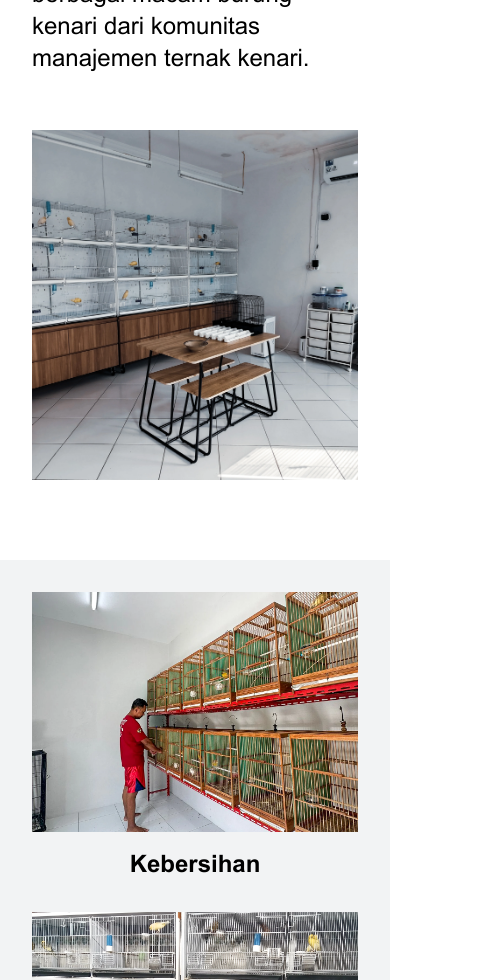
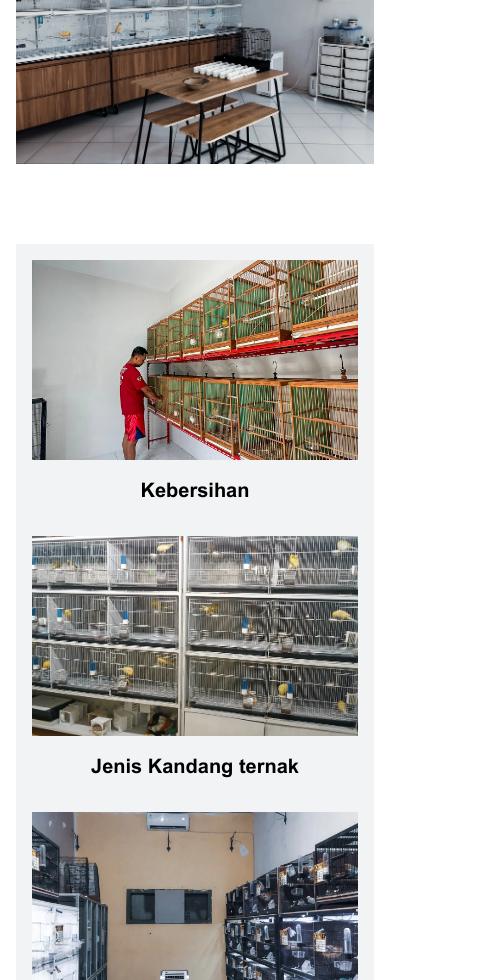
Before and after one commit to yerisrifan/cbsm-web-v2, a Next.js app: page / in a window 390 px wide. Shown: the part 1020-2000 px from the top of the page, 500 px wide, since content can reach past the window. Built offline with nearby package versions, Linux system fonts and the light colour scheme.

Commit message:
image optimization

```diff
--- a/app/page.tsx
+++ b/app/page.tsx
@@ -4,17 +4,17 @@ import { FaApple } from "react-icons/fa";
 
 export default function Home() {
   return (
-    <main className="space-y-20 my-8 px-0 md:px-8 mt-20">
-      <section className="flex flex-col md:flex-row justify-between px-8 ">
-        <div className="w-full md:w-1/2 mb-4">
+    <main className="space-y-20 my-8 px-4 md:px-8 mt-20">
+      <section className="flex flex-col md:flex-row justify-between">
+        <div className="w-full md:w-1/2 mb-8 md:mb-0">
           <div className="flex items-center">
             <div className="ring-offset-2 ring-4 mr-1 ring-yellow rounded-full w-2 h-2"></div>
             <div className="w-full border-b-4 border-yellow"></div>
           </div>
-          <h3 className="text-5xl font-arialb mt-8 ">
+          <h3 className="text-3xl md:text-5xl font-arialb mt-6 md:mt-8">
             Berinteraksi dan berbagi pengalaman!
           </h3>
-          <p className="text-2xl font-medium mt-12 pr-10">
+          <p className="text-lg md:text-2xl font-medium mt-6 md:mt-12 pr-0 md:pr-10">
             Dapatkan akses ke informasi dan pengetahuan teruji dan terpecaya
             dalam budidaya berbagai macam burung kenari dari komunitas manajemen
             ternak kenari.
@@ -27,59 +27,40 @@ export default function Home() {
             width={0}
             height={0}
             sizes="100vw"
-            className="object-cover w-full h-[350px] relative mt-10 md:mt-0"
+            className="object-cover w-full h-[250px] md:h-[350px] relative mt-6 md:mt-0"
           />
         </div>
       </section>
-      <section className="grid grid-cols-1 md:grid-cols-4 p-8 bg-foreground  gap-8 md:gap-4">
-        <div className="flex flex-col items-center justify-center gap-4 ">
-          <Image
-            src="/assets/image/section-2-img-1.webp"
-            alt="hero"
-            width={0}
-            height={0}
-            sizes="100vw"
-            className="object-cover w-[420px] h-[240px] relative"
-          />
-          <h4 className="font-arialb text-2xl">Kebersihan</h4>
-        </div>
-        <div className="flex flex-col items-center justify-center gap-4 ">
-          <Image
-            src="/assets/image/section-2-img-2.webp"
-            alt="hero"
-            width={0}
-            height={0}
-            sizes="50vw"
-            className="object-cover w-[420px] h-[240px] relative"
-          />
-          <h4 className="font-arialb text-2xl">Jenis Kandang ternak</h4>
-        </div>
-        <div className="flex flex-col items-center justify-center gap-4 ">
-          <Image
-            src="/assets/image/section-2-img-3.webp"
-            alt="hero"
-            width={0}
-            height={0}
-            sizes="10vw"
-            className="object-cover w-[420px] h-[240px] relative"
-          />
-          <h4 className="font-arialb text-2xl">Pengaturan Ruangan</h4>
-        </div>
-        <div className="flex flex-col items-center justify-center gap-4 ">
-          <Image
-            src="/assets/image/section-2-img-4.webp"
-            alt="hero"
-            width={0}
-            height={0}
-            sizes="100vw"
-            className="object-cover w-[420px] h-[240px] relative"
-          />
-          <h4 className="font-arialb text-2xl">Pengaturan Indukan</h4>
-        </div>
+
+      <section className="grid grid-cols-1 sm:grid-cols-2 md:grid-cols-4 p-4 md:p-8 bg-foreground gap-8 md:gap-4">
+        {[
+          { src: "section-2-img-1.webp", title: "Kebersihan" },
+          { src: "section-2-img-2.webp", title: "Jenis Kandang ternak" },
+          { src: "section-2-img-3.webp", title: "Pengaturan Ruangan" },
+          { src: "section-2-img-4.webp", title: "Pengaturan Indukan" },
+        ].map((item, index) => (
+          <div
+            key={index}
+            className="flex flex-col items-center justify-center gap-4"
+          >
+            <Image
+              src={`/assets/image/${item.src}`}
+              alt={item.title}
+              width={0}
+              height={0}
+              sizes="(max-width: 768px) 100vw, 50vw"
+              className="object-cover w-full h-[200px] md:h-[240px]"
+            />
+            <h4 className="font-arialb text-xl md:text-2xl text-center">
+              {item.title}
+            </h4>
+          </div>
+        ))}
       </section>
-      <section id="app" className="relative">
-        <div id="top" className="flex flex-col md:flex-row absolute w-full ">
-          <div className="relative w-[500px] h-[500px]"></div>
+
+      <section id="app" className="relative px-4 md:px-8">
+        <div id="top" className="flex flex-col md:flex-row w-full">
+          <div className="relative w-full md:w-[500px] h-[300px] md:h-[500px]"></div>
           <div className="w-full hidden md:block">
             <div className="flex items-center mt-20">
               <div className="w-full border-b-4 border-yellow"></div>
@@ -87,29 +68,31 @@ export default function Home() {
             </div>
           </div>
         </div>
-        <div className="grid grid-cols-1 md:grid-cols-2 gap-8 p-8">
+        <div className="grid grid-cols-1 md:grid-cols-2 gap-8">
           <Image
             src="/assets/image/img-app.webp"
             alt="hero"
             width={0}
             height={0}
             sizes="100vw"
-            className="object-contain w-full h-[700px] relative"
+            className="object-cover w-full h-[400px] md:h-[700px] relative"
           />
-          <div className="mt-32 z-10">
-            <h4 className="font-arialb text-4xl">
+          <div className="mt-8 md:mt-32 z-10">
+            <h4 className="font-arialb text-3xl md:text-4xl">
               Berhasil dalam budidaya burung kenari!
             </h4>
-            <p className="text-2xl font-medium mt-4">
+            <p className="text-lg md:text-2xl font-medium mt-4">
               Aplikasi CBSM diciptakan untuk berbagi pengetahuan dan mengenalkan
               sebuah sistem untuk mengelola budidaya burung kenari.
             </p>
-            <h5 className="text-4xl font-arialb mt-8">Coba sekarang!</h5>
-            <div className="flex flex-col md:flex-row mt-4 space-x-0 md:space-x-4 space-y-2 md:space-y-0">
+            <h5 className="text-3xl md:text-4xl font-arialb mt-8">
+              Coba sekarang!
+            </h5>
+            <div className="flex flex-col sm:flex-row mt-4 space-y-2 sm:space-y-0 sm:space-x-4">
               <a
                 href="https://app.cbsm.co.id/uploads/cbsm-1.2.3.apk"
                 target="_blank"
-                className="bg-primary px-16 py-2 text-yellow font-arialb flex items-center justify-center cursor-pointer "
+                className="bg-primary px-8 md:px-16 py-2 text-yellow font-arialb flex items-center justify-center cursor-pointer"
               >
                 <IoLogoAndroid size={24} className="mr-2" />
                 Android
@@ -117,7 +100,7 @@ export default function Home() {
               <a
                 href="https://apps.apple.com/id/app/cbsm/id6593665827?l=id"
                 target="_blank"
-                className="bg-primary px-16 py-2 text-yellow font-arialb flex items-center justify-center "
+                className="bg-primary px-8 md:px-16 py-2 text-yellow font-arialb flex items-center justify-center"
               >
                 <FaApple size={24} className="mr-2" />
                 IOS
@@ -126,12 +109,15 @@ export default function Home() {
           </div>
         </div>
       </section>
-      <section id="about" className="bg-yellow p-8">
+
+      <section id="about" className="bg-yellow p-4 md:p-8">
         <div
           id="footer-header"
-          className="flex flex-col md:flex-row items-center justify-center "
+          className="flex flex-col md:flex-row items-center justify-center"
         >
-          <h4 className="font-arialb text-4xl min-w-fit">Tentang Kami</h4>
+          <h4 className="font-arialb text-3xl md:text-4xl min-w-fit mb-4 md:mb-0">
+            Tentang Kami
+          </h4>
           <div className="w-full hidden md:block">
             <div className="flex items-center ml-4">
               <div className="w-full border-b-4 border-primary"></div>
@@ -141,13 +127,13 @@ export default function Home() {
         </div>
         <div className="grid grid-cols-1 md:grid-cols-2 gap-8 font-medium mt-4">
           <div className="space-y-4">
-            <p>
+            <p className="text-sm md:text-base">
               CBSM (Canary Breeding System Management) adalah solusi utama Anda
               untuk mengelola dan mengoptimalkan pengembangbiakan burung kenari.
               Platform kami dirancang khusus untuk para pembiak yang berfokus
               pada pengembangan burung kenari Yorkshire yang diimpor.
             </p>
-            <p>
+            <p className="text-sm md:text-base">
               Platform kami memiliki fitur kemampuan perekaman data terperinci,
               yang memungkinkan Anda untuk menyimpan catatan yang akurat untuk
               setiap burung kenari, termasuk pasangan pengembangbiakan dan data
@@ -157,12 +143,12 @@ export default function Home() {
             </p>
           </div>
           <div className="space-y-4">
-            <p>
+            <p className="text-sm md:text-base">
               berdasarkan tahun, jenis kelamin, dan status telur untuk
               mendapatkan wawasan berharga tentang aktivitas pengembangbiakan
               Anda.
             </p>
-            <p>
+            <p className="text-sm md:text-base">
               Dengan CBSM, Anda juga mendapatkan manfaat dari pemfilteran
               berbasis pemilik, yang memungkinkan Anda untuk hanya melihat
               burung kenari yang Anda miliki, sehingga menyederhanakan
```
